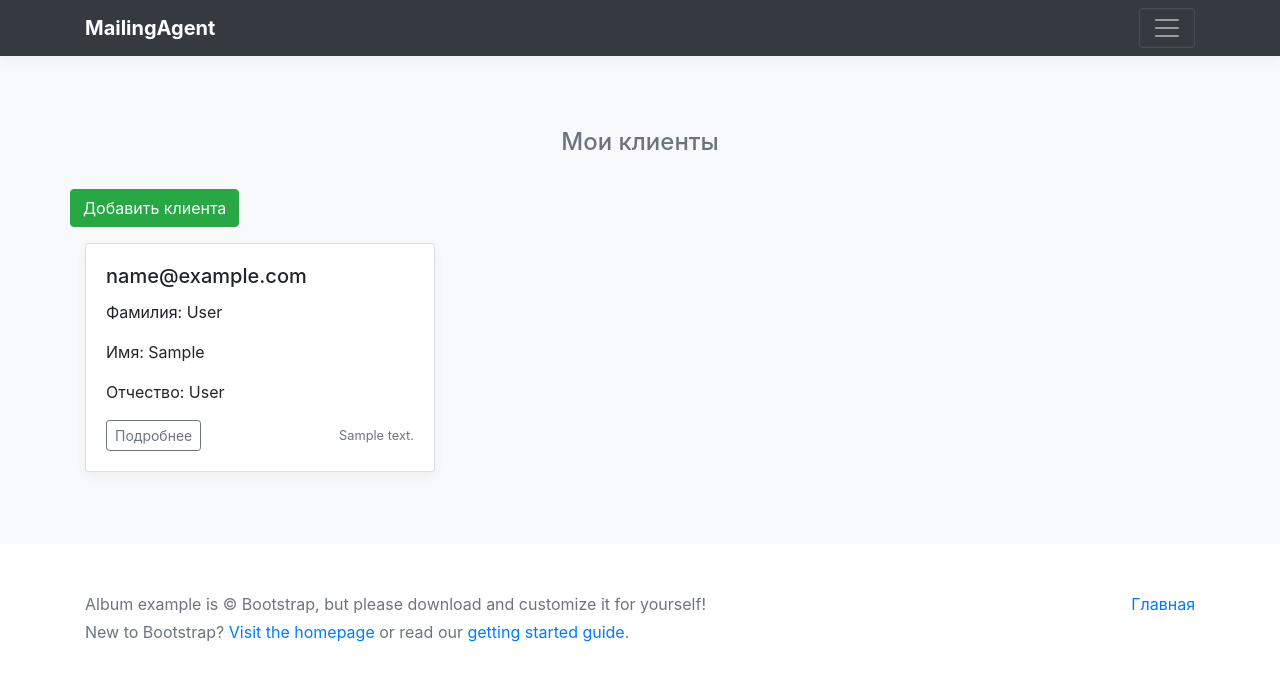
After one commit to denis88lyapin/mailing_agent, a Django app: page /client/ in a window 1280 px wide. The commit adds this page. Shown: the top 695 px of the page. Run offline with Django 4.2, Linux system fonts and the light colour scheme; tables that the repository leaves empty hold one stand-in row (values such as "Sample post"); some libraries are stand-ins or nearby versions.

Commit message:
Добавлен CRUD для Client

```diff
--- a/agent/templates/agent/base.html
+++ b/agent/templates/agent/base.html
@@ -28,8 +28,7 @@
                     <h4 class="text-white">Меню</h4>
                     <ul class="list-unstyled">
                         <li><a href="{% url 'agent:mailing_list' %}" class="text-white">Рассылки</a></li>
-                        <li><a href="#" class="text-white">К клиенты</a></li>
-                        <li><a href="#" class="text-white">Email me</a></li>
+                        <li><a href="{% url 'agent:client_list' %}" class="text-white">Клиенты</a></li>
                     </ul>
                 </div>
             </div>
--- /dev/null
+++ b/agent/templates/agent/client_list.html
@@ -0,0 +1,26 @@
+{% extends 'agent/base.html' %}
+
+{% block content %}
+<div class="row">
+    <a href="{% url 'agent:client_create' %}" class="btn btn-success mb-3">Добавить клиента</a>
+</div>
+<div class="row">
+    {% for object in object_list %}
+    <div class="col-md-4">
+        <div class="card mb-4 box-shadow">
+            <div class="card-body">
+                <h5 class="card-title">{{ object.email }}</h5>
+                <p class="card-text">Фамилия: {{ object.last_name }}</p>
+                <p class="card-text">Имя: {{ object.first_name }}</p>
+                <p class="card-text">Отчество: {{ object.surname }}</p>
+                <div class="d-flex justify-content-between align-items-center">
+                    <a href="{% url 'agent:client_detail' object.pk %}" type="button"
+                       class="btn btn-sm btn-outline-secondary">Подробнее</a>
+                    <small class="text-muted">{{ object.comment }}</small>
+                </div>
+            </div>
+        </div>
+    </div>
+    {% endfor %}
+</div>
+{% endblock %}
--- a/agent/urls.py
+++ b/agent/urls.py
@@ -1,6 +1,7 @@
 from django.urls import path
 from agent.apps import AgentConfig
-from agent.views import MailingListView, MailingCreateView, MailingUpdateView, MailingDetailView, MailingDeleteView
+from agent.views import (MailingListView, MailingCreateView, MailingUpdateView, MailingDetailView, MailingDeleteView,
+                         ClientListView, ClientCreateView, ClientUpdateView, ClientDetailView, ClientDeleteView)
 
 app_name = AgentConfig.name
 
@@ -10,4 +11,9 @@ urlpatterns = [
     path('mailing/<int:pk>/update/', MailingUpdateView.as_view(), name='mailing_update'),
     path('mailing/<int:pk>/detail/', MailingDetailView.as_view(), name='mailing_detail'),
     path('mailing/<int:pk>/delete/', MailingDeleteView.as_view(), name='mailing_delete'),
+    path('client/', ClientListView.as_view(), name='client_list'),
+    path('client_create/', ClientCreateView.as_view(), name='client_create'),
+    path('client/<int:pk>/update/', ClientUpdateView.as_view(), name='client_update'),
+    path('client/<int:pk>/detail/', ClientDetailView.as_view(), name='client_detail'),
+    path('client/<int:pk>/delete/', ClientDeleteView.as_view(), name='client_delete'),
 ]
```
Also changed, not shown: agent/templates/agent/client_confirm_delete.html (added, +16 -0 lines), agent/templates/agent/client_detail.html (added, +35 -0 lines), agent/templates/agent/client_form.html (added, +11 -0 lines).
